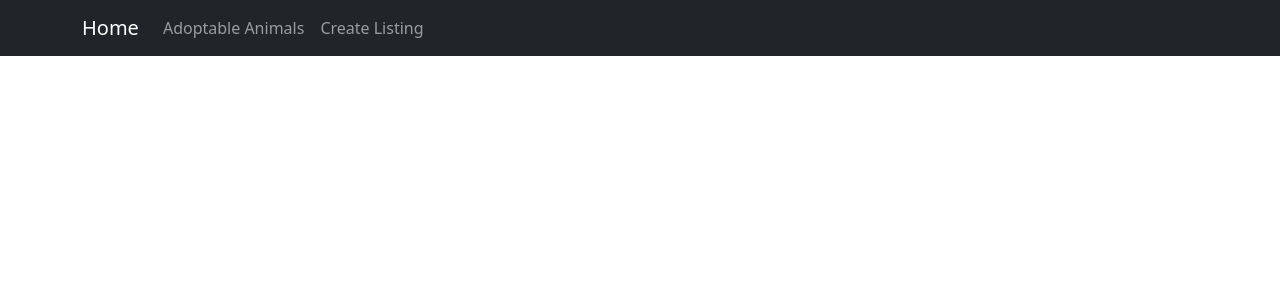
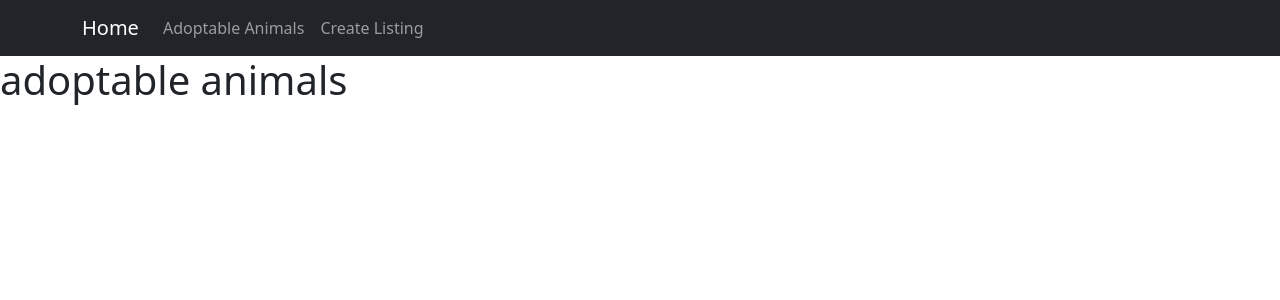
Before and after one commit to sarahoconnor10/DRQ_Project, a React (Create React App) app: page /adoptable in a window 1280 px wide. Shown: the top 300 px of the page. Built offline with nearby package versions, Linux system fonts and the light colour scheme.

Commit message:
updating routes in App.js

```diff
--- a/src/App.js
+++ b/src/App.js
@@ -8,10 +8,9 @@ function App() {
       <Router>
         <NavBar />
         <Routes>
-          <Route path="/"/>
-          <Route path="/add" element={<h1>Read Component</h1>}/>
-          <Route path="/read" element={<h1>Read Component</h1>}/>
-          <Route path="/update" element={<h1>Read Component</h1>}/>
+          <Route path="/home" element={<h1>home</h1>}/>
+          <Route path="/adoptable" element={<h1>adoptable animals</h1>}/>
+          <Route path="/create" element={<h1>create listing</h1>}/>
         </Routes>
       </Router>
   );
```
